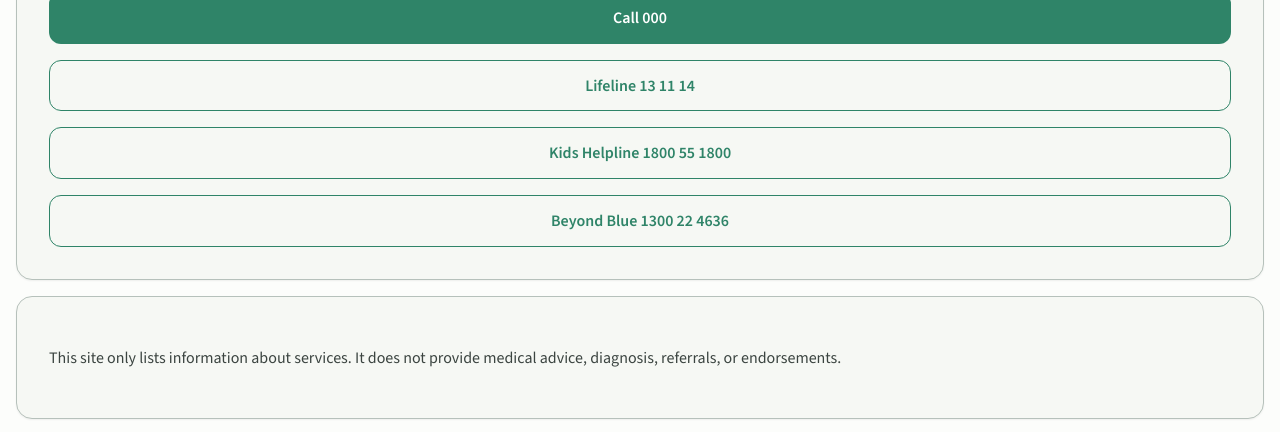
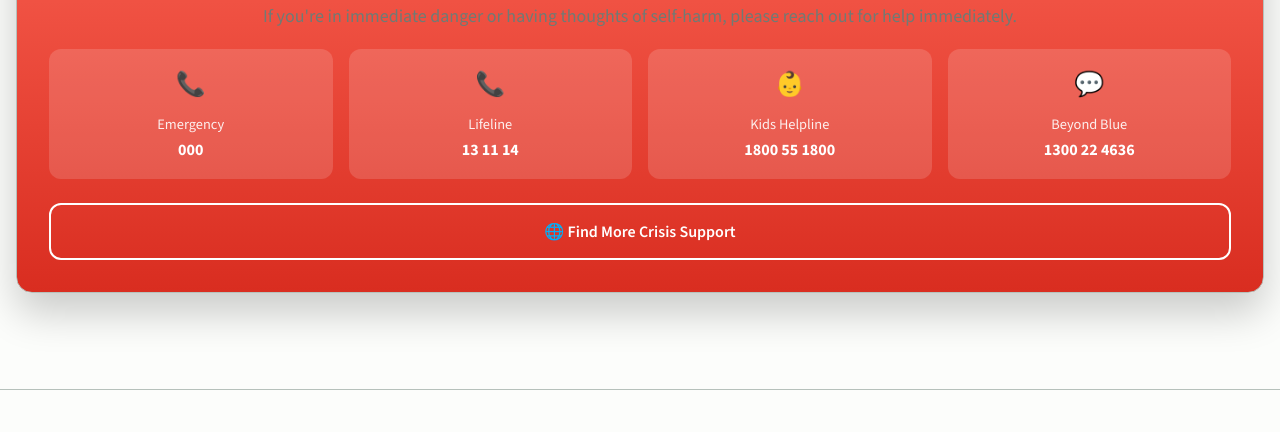
Before and after one commit to gurshan2604/support-atlas, a plain HTML site: page crisis.html in a window 1280 px wide. Shown: the part 307-739 px from the top of the page. Drawn offline with nearby package versions, Linux system fonts and the light colour scheme.

Commit message:
crisis page

```diff
--- a/assets/css/style.css
+++ b/assets/css/style.css
@@ -629,3 +629,82 @@ html[data-theme="dark"] .chat--frameless { box-shadow: 0 24px 60px rgba(0,0,0,0.
 .map-leaflet:focus { outline: 3px solid var(--focus); outline-offset: 2px; }
 .leaflet-container a { color: var(--link); }
 html[data-theme="dark"] .leaflet-tile { filter: brightness(0.85) saturate(0.9); }
+
+/* ======================= CRISIS PAGE ENHANCEMENTS ======================= */
+/* Buttons */
+.btn-block { width: 100%; }
+.btn-crisis { background: var(--danger); color: #fff; border: 1px solid transparent; }
+.btn-crisis:hover { filter: brightness(0.95); }
+.btn-crisis:focus-visible { outline: 3px solid #ffd3cf; outline-offset: 2px; }
+.btn-crisis-outline { background: transparent; color: var(--danger); border-color: var(--danger); }
+.btn-crisis-outline:hover { background: rgba(217,45,32,0.08); }
+
+/* Crisis layout */
+.crisis-hero { margin-bottom: var(--space-5); }
+.crisis-grid { display: grid; gap: 12px; }
+@media (min-width: 640px){ .crisis-grid { grid-template-columns: repeat(2, 1fr); } }
+@media (min-width: 960px){ .crisis-grid { grid-template-columns: repeat(3, 1fr); } }
+
+/* Premium emphasis card */
+.card--alert {
+  background: linear-gradient(180deg, rgba(217,45,32,0.08) 0%, rgba(217,45,32,0.04) 100%);
+  border-color: rgba(217,45,32,0.35);
+}
+html[data-theme="dark"] .card--alert {
+  background: linear-gradient(180deg, rgba(255,106,90,0.12) 0%, rgba(255,106,90,0.06) 100%);
+  border-color: rgba(255,106,90,0.45);
+}
+
+/* ======================= Crisis Premium Layout ======================= */
+.crisis-hero { padding: var(--space-6) 0; }
+
+.crisis-card {
+  background: linear-gradient(180deg, #ff6a5a 0%, #d92d20 100%);
+  color: #fff;
+  text-align: center;
+  border-radius: var(--radius-lg);
+  padding: var(--space-6);
+  box-shadow: 0 20px 40px rgba(0,0,0,0.2);
+}
+.crisis-card .h1 { margin-bottom: var(--space-3); }
+.crisis-icon { font-size: 48px; margin-bottom: var(--space-3); }
+
+.crisis-contacts {
+  display: grid;
+  gap: var(--space-4);
+  margin-top: var(--space-4);
+}
+@media(min-width: 640px){ .crisis-contacts { grid-template-columns: repeat(2,1fr); } }
+@media(min-width: 960px){ .crisis-contacts { grid-template-columns: repeat(4,1fr); } }
+
+.crisis-contact {
+  background: rgba(255,255,255,0.15);
+  border-radius: var(--radius-md);
+  padding: var(--space-4);
+  text-decoration: none;
+  color: #fff;
+  display: flex;
+  flex-direction: column;
+  align-items: center;
+  gap: 8px;
+  transition: background 0.2s ease;
+}
+.crisis-contact:hover { background: rgba(255,255,255,0.25); }
+.crisis-contact .icon { font-size: 24px; }
+.crisis-contact .label { font-size: 0.9rem; opacity: 0.9; }
+
+.btn-crisis-outline {
+  border: 2px solid #fff;
+  background: transparent;
+  color: #fff;
+  font-weight: 600;
+  padding: 14px 20px;
+  border-radius: var(--radius-md);
+  transition: background 0.2s ease, color 0.2s ease;
+  display: inline-block;
+  text-decoration: none;
+}
+.btn-crisis-outline:hover {
+  background: #fff;
+  color: #d92d20;
+}
--- a/crisis.html
+++ b/crisis.html
@@ -36,18 +36,33 @@
 </header>
 <main id="main" tabindex="-1">
 
-<section class="section">
+<section class="section crisis-hero">
   <div class="container">
-    <h1 class="h1">Get help now</h1>
-    <p class="lead">If you’re in immediate danger, call <strong>000</strong>.</p>
-    <div class="card" style="display:grid; gap:16px;">
-      <a class="btn btn-primary" href="tel:000">Call 000</a>
-      <a class="btn btn-secondary" href="tel:131114">Lifeline 13 11 14</a>
-      <a class="btn btn-secondary" href="tel:1800551800">Kids Helpline 1800 55 1800</a>
-      <a class="btn btn-secondary" href="tel:1300224636">Beyond Blue 1300 22 4636</a>
-    </div>
-    <div class="card" style="margin-top:var(--space-4)">
-      <p>This site only lists information about services. It does not provide medical advice, diagnosis, referrals, or endorsements.</p>
+    <div class="card crisis-card">
+      <div class="crisis-icon" aria-hidden="true">⚠️</div>
+      <h1 class="h1">Need Help Right Now?</h1>
+      <p class="lead">If you're in immediate danger or having thoughts of self-harm, please reach out for help immediately.</p>
+
+      <div class="crisis-contacts">
+        <a href="tel:000" class="crisis-contact">
+          <div class="icon">📞</div>
+          <div><span class="label">Emergency</span><br><strong>000</strong></div>
+        </a>
+        <a href="tel:131114" class="crisis-contact">
+          <div class="icon">📞</div>
+          <div><span class="label">Lifeline</span><br><strong>13 11 14</strong></div>
+        </a>
+        <a href="tel:1800551800" class="crisis-contact">
+          <div class="icon">👶</div>
+          <div><span class="label">Kids Helpline</span><br><strong>1800 55 1800</strong></div>
+        </a>
+        <a href="tel:1300224636" class="crisis-contact">
+          <div class="icon">💬</div>
+          <div><span class="label">Beyond Blue</span><br><strong>1300 22 4636</strong></div>
+        </a>
+      </div>
+
+      <a href="services.html" class="btn btn-crisis-outline btn-block" style="margin-top:24px;">🌐 Find More Crisis Support</a>
     </div>
   </div>
 </section>
```
